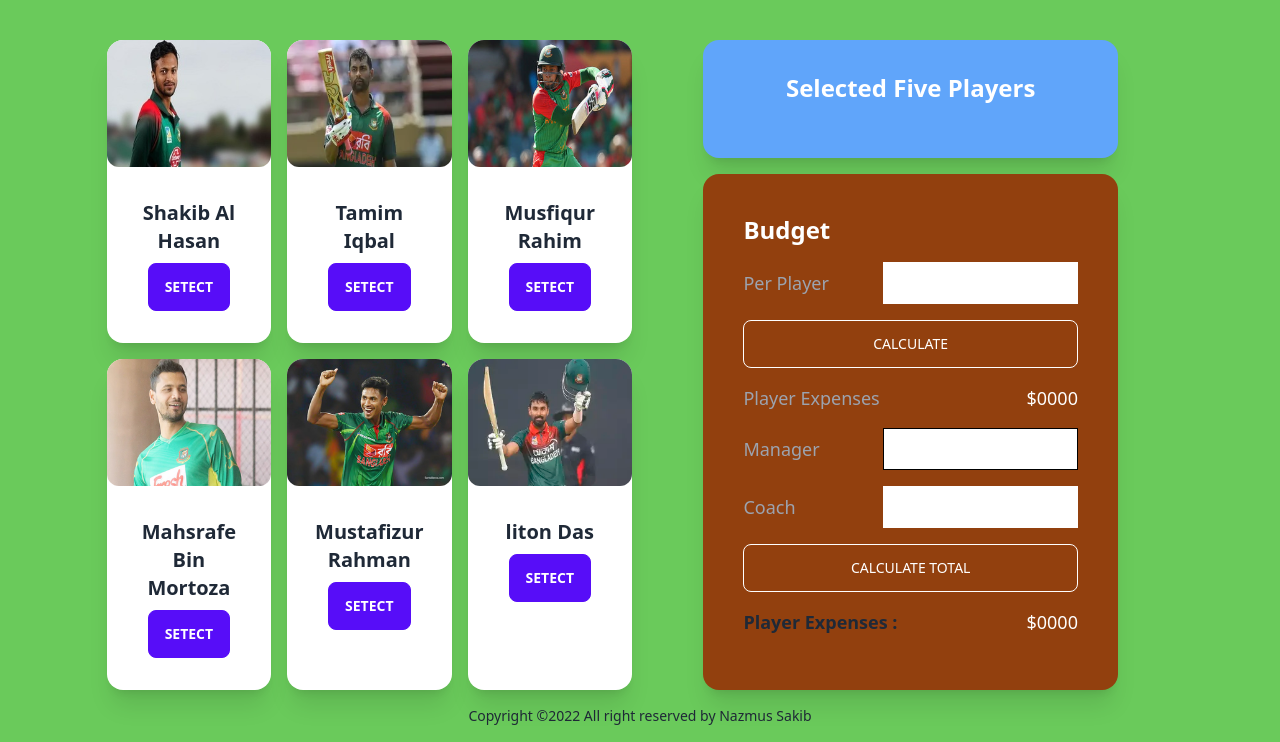
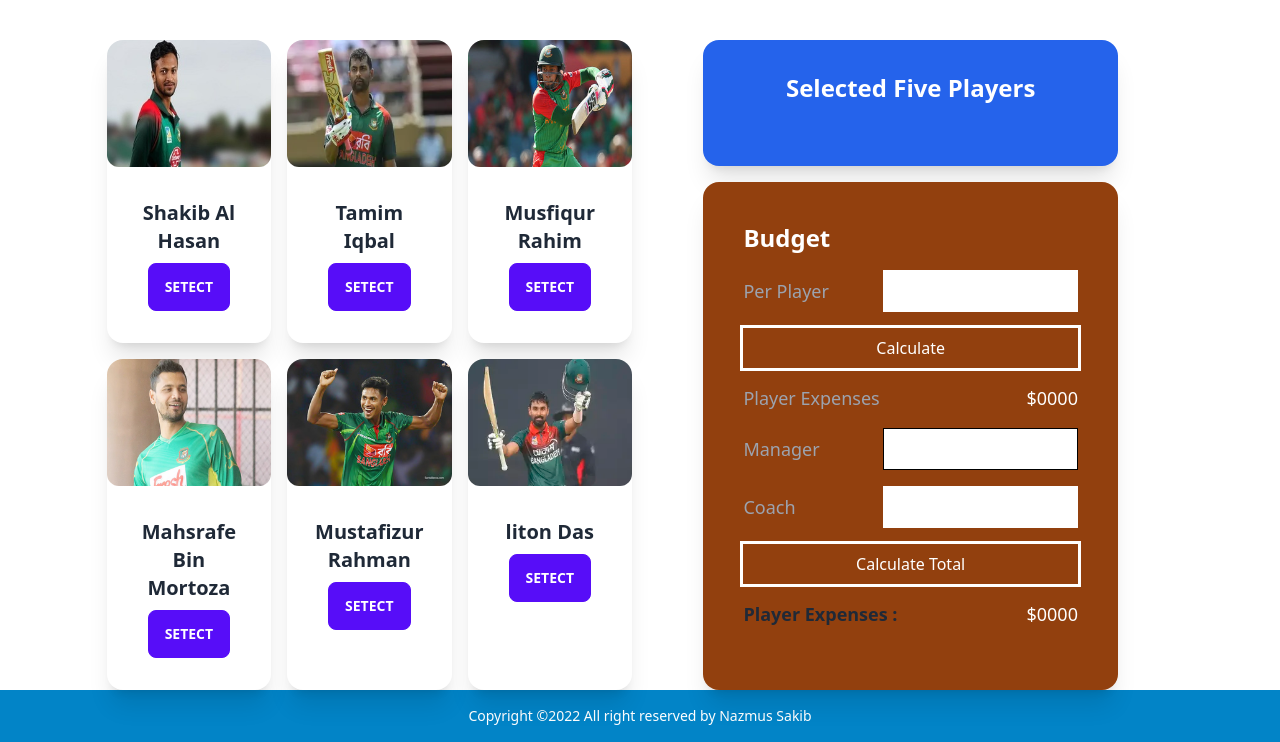
Before and after one commit to sm-nazmus-sakib/bd-cricket-national-team, a plain HTML site: page index.html in a window 1280 px wide. Shown: the part 500-1242 px from the top of the page. Drawn offline with nearby package versions, Linux system fonts and the light colour scheme.

Commit message:
ui color update

```diff
--- a/index.html
+++ b/index.html
@@ -125,7 +125,7 @@
 
       <!-- Selected - 5 -->
       <div class="grid grid-cols-1 gap-4 w-100 mx-auto">
-        <div class="card w-full bg-blue-400 shadow-xl">
+        <div class="card w-full bg-blue-600 shadow-xl">
           <div class="card-body items-center text-center">
             <h4 class="text-2xl font-bold text-center text-white">Selected Five Players</h4>
             <div>
@@ -149,7 +149,7 @@
 
           <div>
             <button id="calculateBtn"
-              class="btn btn-outline items-center w-full py-2 px-16 text-1xl font-medium text-center text-white buton-color hover:bg-blue-900 focus:ring-4 focus:outline-none focus:ring-blue-300 dark:bg-blue-600 dark:hover:bg-blue-700 dark:focus:ring-blue-800 mb-4">
+              class="outline items-center w-full py-2 px-16 text-1xl font-medium text-center text-white buton-color hover:bg-blue-900 focus:ring-4 focus:outline-none focus:ring-blue-300 dark:bg-blue-600 dark:hover:bg-blue-700 dark:focus:ring-blue-800 mb-4">
               <span class="px-2.5">Calculate</span>
             </button>
           </div>
@@ -173,7 +173,7 @@
           </div>
           <div>
             <button id="totalCostBtn"
-              class="btn btn-outline items-center w-full py-2 px-12 text-1xl font-medium text-center text-white buton-color hover:bg-blue-900 focus:ring-4 focus:outline-none focus:ring-blue-300 dark:bg-blue-600 dark:hover:bg-blue-700 dark:focus:ring-blue-800 mb-4">
+              class="outline items-center w-full py-2 px-12 text-1xl font-medium text-center text-white buton-color hover:bg-blue-900 focus:ring-4 focus:outline-none focus:ring-blue-300 dark:bg-blue-600 dark:hover:bg-blue-700 dark:focus:ring-blue-800 mb-4">
               Calculate Total
             </button>
             <div class="flex">
@@ -188,9 +188,9 @@
 
   <!-- footer section -->
   <section>
-    <footer class="footer footer-center p-4 text-base-content">
+    <footer class="footer footer-center bg-sky-600 p-4 text-base-content">
       <div>
-        <p>
+        <p class="text-white">
           Copyright ©2022 All right reserved by Nazmus Sakib
         </p>
       </div>
--- a/style.css
+++ b/style.css
@@ -1,5 +1,5 @@
 body{
-    background-color: #6aca5b;
+    /* background-color: #6aca5b; */
 }
 
 .header-section{
@@ -17,5 +17,5 @@ body{
 
 
 footer{
-    background-color: #6aca5b;
+    /* background-color: #6aca5b; */
 }
```
